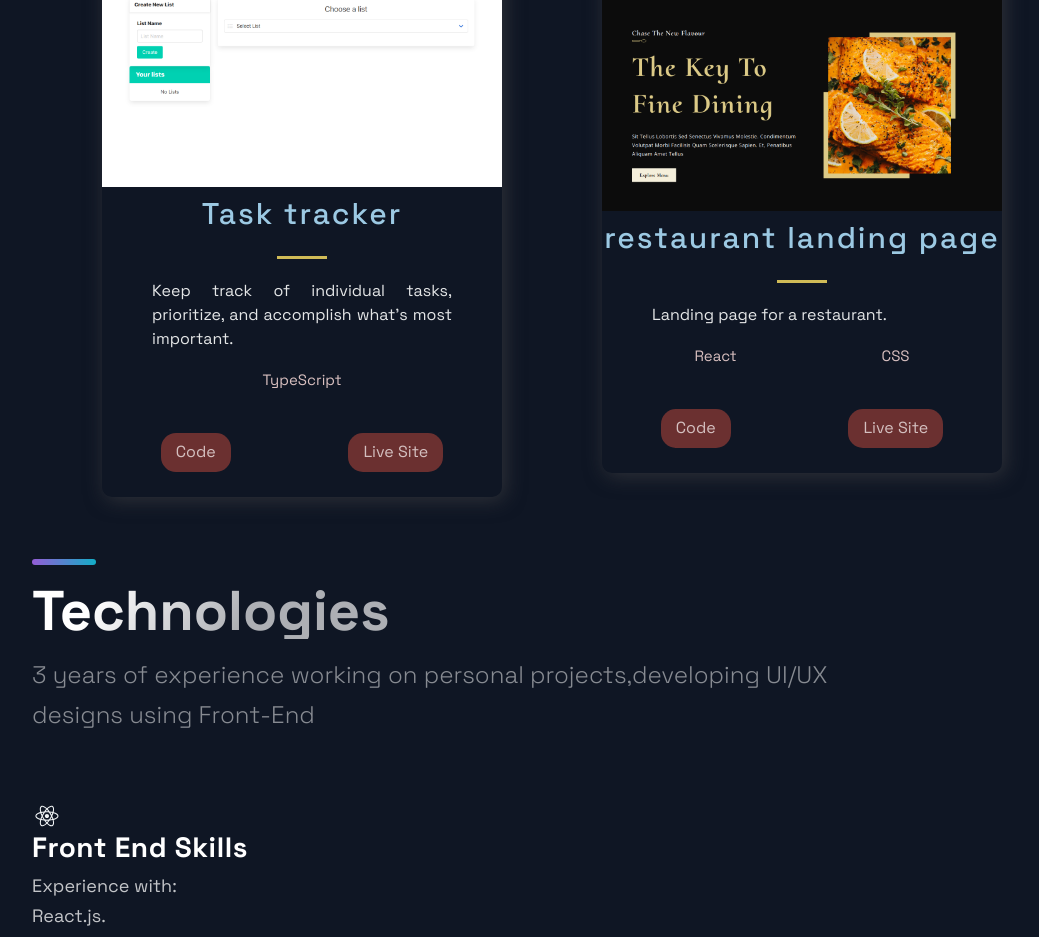
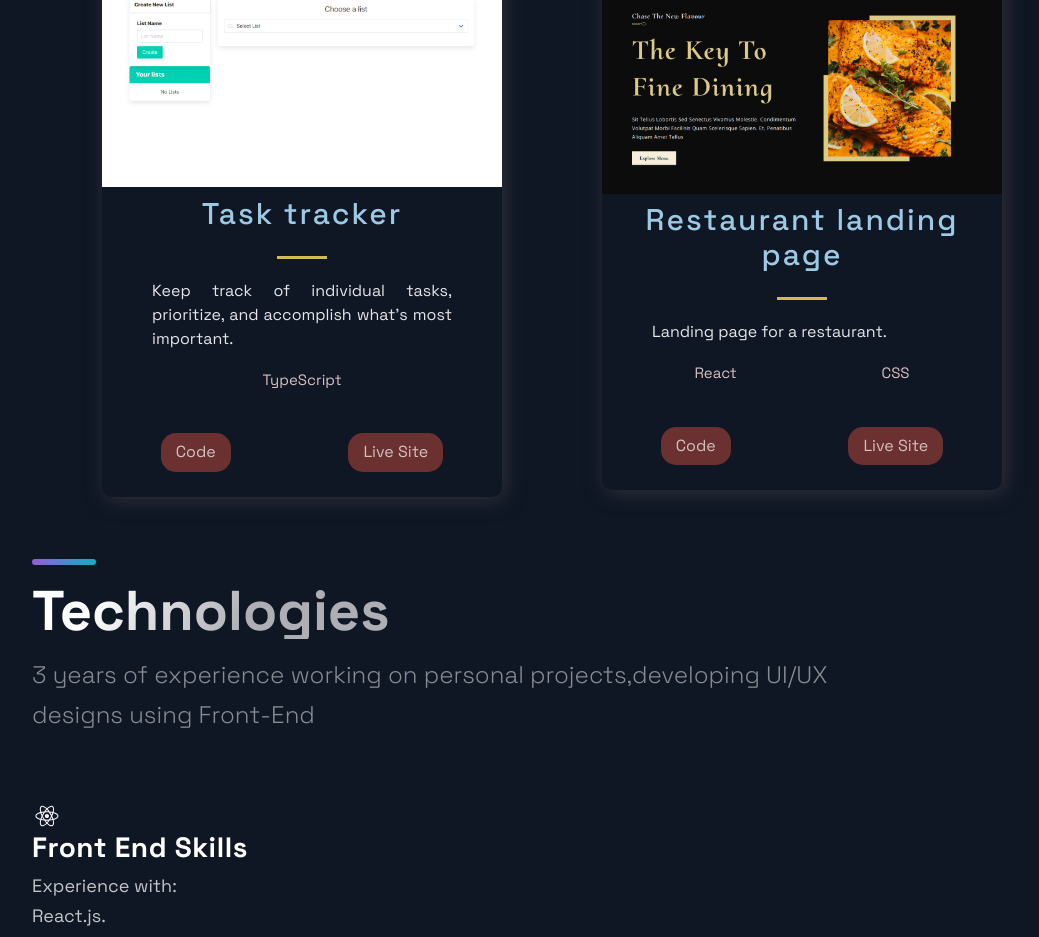
Before and after one commit to Billioma/portfolio, a Next.js app: page / in a window 1280 px wide. Shown: the part 2819-3756 px from the top of the page, without its empty margins (88-1127 px from the left). Built offline with nearby package versions, Linux system fonts and the light colour scheme.

Commit message:
Update constants.js

```diff
--- a/src/constants/constants.js
+++ b/src/constants/constants.js
@@ -63,7 +63,7 @@ export const projects = [
     id: 6,
   },
    {
-    title: 'restaurant landing page',
+    title: 'Restaurant landing page',
     description: "Landing page for a restaurant.",
     tags: ['React', 'CSS'],
     image: '/images/6.png',
```
